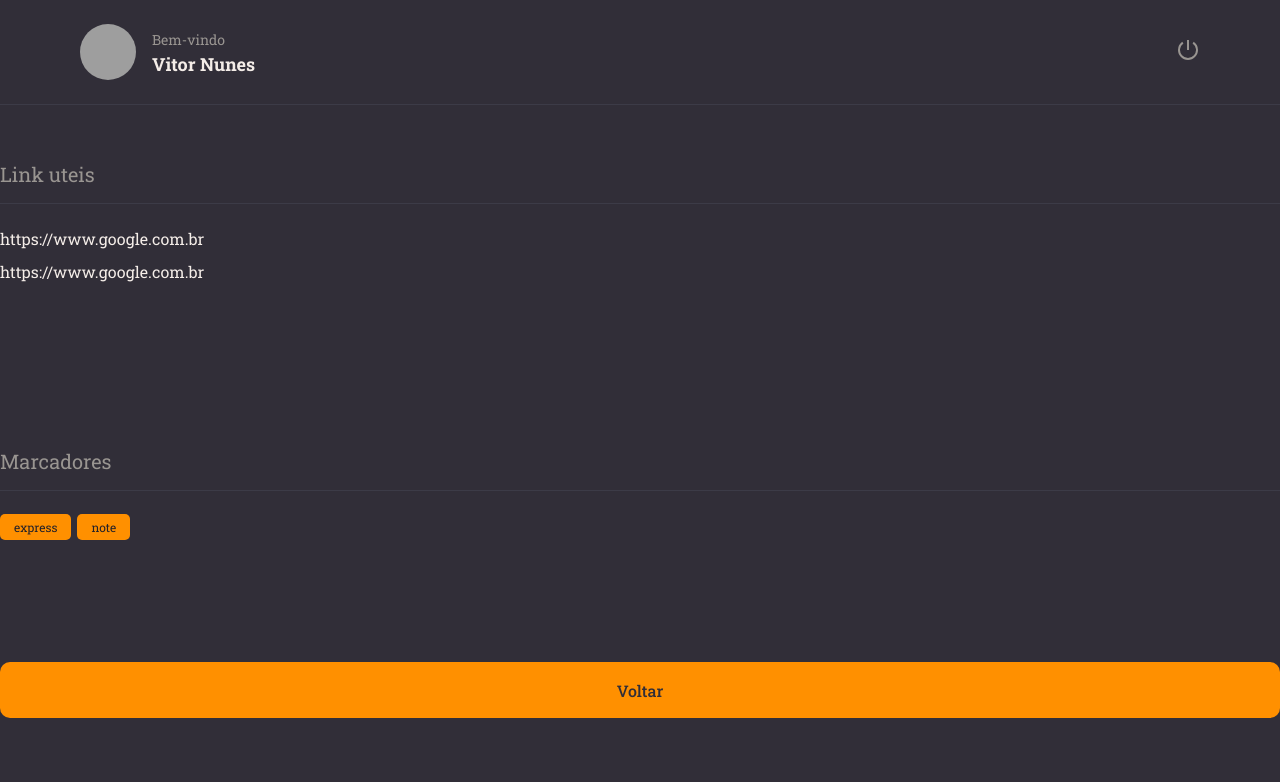
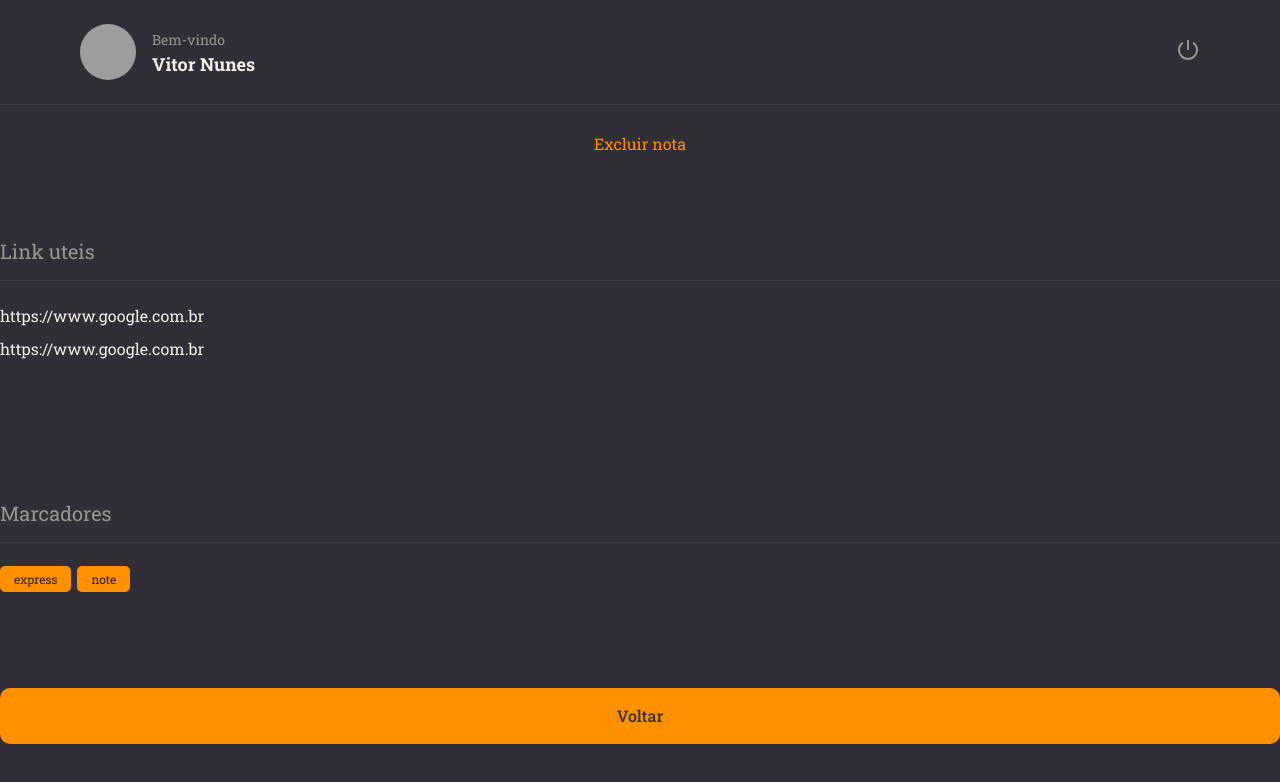
Before and after one commit to stecks10/rocketNotes, a React (Vite) app in the folder front-end/: page / in a window 1280 px wide. Shown: the top 782 px of the page. Built offline with nearby package versions, Linux system fonts and the light colour scheme; grey boxes are pictures that could not be loaded.

Commit message:
Component ButtonText

```diff
--- /dev/null
+++ b/front-end/src/components/ButtonText/index.jsx
@@ -0,0 +1,10 @@
+import { Container } from './styles';
+
+// eslint-disable-next-line react/prop-types
+export function ButtonText({ title, ...rest }) {
+  return (
+    <Container {...rest} type='button'>
+      {title}
+    </Container>
+  )
+}
--- /dev/null
+++ b/front-end/src/components/ButtonText/styles.js
@@ -0,0 +1,8 @@
+import styled from 'styled-components';
+
+export const Container = styled.button`
+    background: none;
+    color: ${({ theme }) => theme.COLORS.ORANGE};
+    border: none;
+    font-size: 16px;
+`
--- a/front-end/src/pages/Details/index.jsx
+++ b/front-end/src/pages/Details/index.jsx
@@ -1,6 +1,7 @@
 import { Button } from '../../components/Button';
 import { Header } from '../../components/Header';
 import { Section } from '../../components/Section';
+import { ButtonText } from '../../components/ButtonText';
 import { Tag } from '../../components/Tag';
 import { Container, Links } from './styles';
 
@@ -8,6 +9,8 @@
   return (
     <Container>
       <Header />
+
+      <ButtonText title="Excluir nota" />
 
       <Section title="Link uteis">
         <Links>
```
